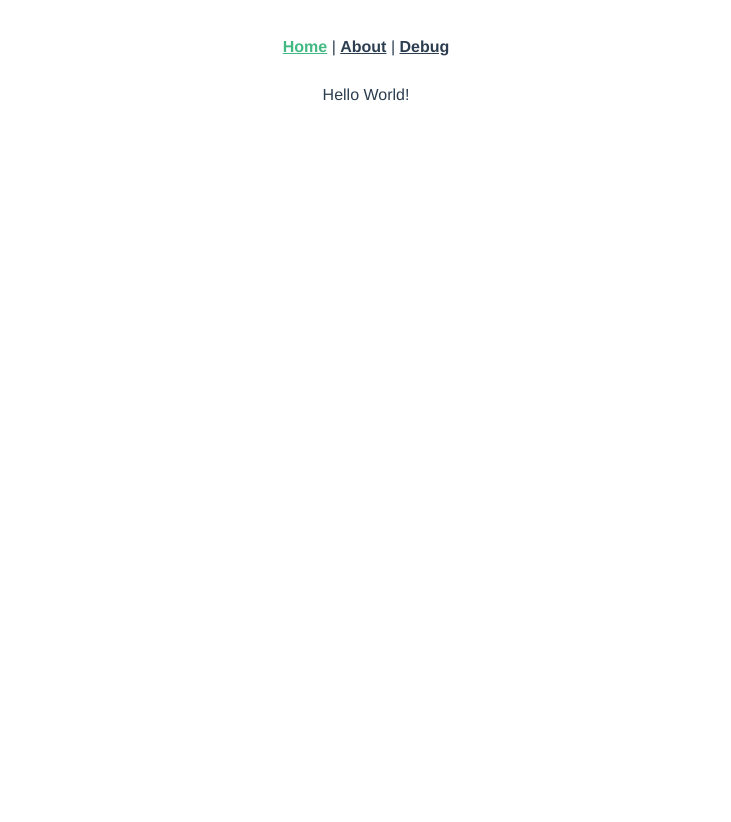
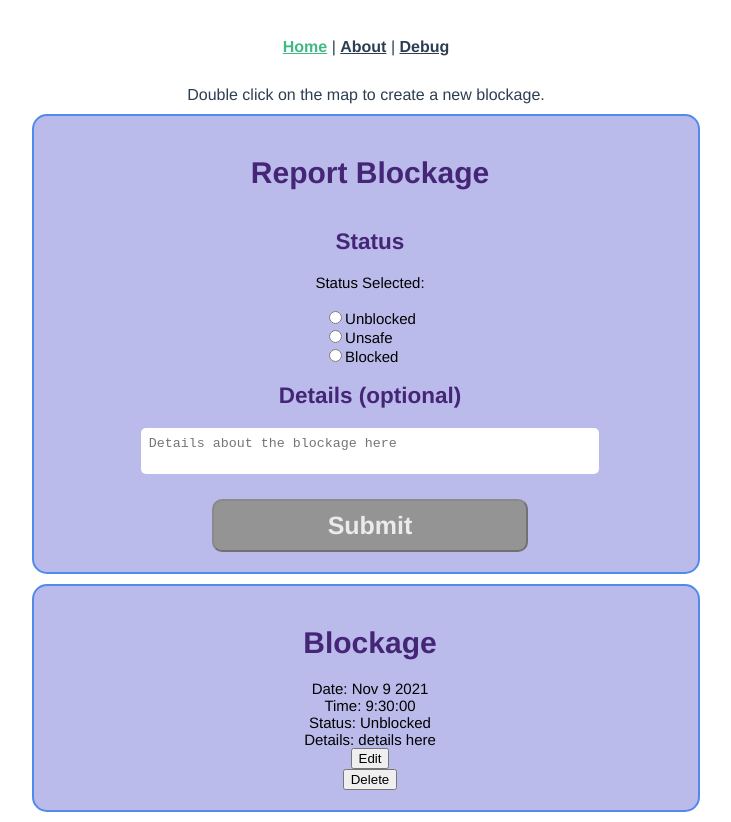
Before and after one commit to hizami-anuar/SafeBike, a Vue app: page / in a window 1280 px wide. Shown: the whole page, without its empty margins (274-1005 px from the left). Before the commit the page ends 800 px from the top, so only its background shows below. Built offline with nearby package versions, Linux system fonts and the light colour scheme.

Commit message:
added blockage editor and new blockage

```diff
--- a/package.json
+++ b/package.json
@@ -29,6 +29,7 @@
     "mongoose": "^6.0.13",
     "morgan": "~1.9.0",
     "nodemon": "^2.0.4",
+    "sass-loader": "^12.3.0",
     "vue": "^2.6.10",
     "vue-router": "^3.5.3",
     "vue-template-compiler": "^2.6.10"
--- /dev/null
+++ b/src/components/Blockage.vue
@@ -0,0 +1,192 @@
+<template>
+    <form action="" class="blockage-creator" @submit.prevent=''>
+        <!-- The Error Label if one occurs -->
+        <h1>Blockage</h1>
+        <!-- <div class="textboxes"> -->
+            <span>Date: {{  date  }}</span>
+            <span>Time: {{  time  }}</span>
+            <div v-if='editing'>
+                <h2>Status</h2>
+                            <div class="checkboxes">
+            <span>
+                <input type="radio" id="unblocked" value="Unblocked" v-model="newStatus">
+                <label for="unblocked">Unblocked</label>
+            </span>
+            <span>
+                <input type="radio" id="unsafe" value="Unsafe" v-model="newStatus">
+                <label for="unsafe">Unsafe</label>
+            </span>
+            <span>
+                <input type="radio" id="blocked" value="Blocked" v-model="newStatus">
+                <label for="blocked">Blocked</label>
+            </span>
+            </div>
+                <h2>Details</h2>
+                <textarea placeholder="hi" v-model='newDetails'/>
+                <button v-on:click="submitEditted">Submit</button>
+            </div>
+            <div v-else>
+                <span>Status: {{  status  }}</span>
+                <br>
+                <span>Details: {{  details }}</span>
+            </div>
+
+            <button :disabled="editing" v-on:click="editBlockage">Edit</button>
+            <button v:on-click="deleteBlockage">Delete</button>
+    </form>
+</template>
+
+<script>
+// import axios from 'axios';
+
+
+export default {
+    name: 'CreateBlockage',
+    components: {
+    },
+    data () {
+        return {
+            errorMessage: '',
+            details: 'details here',
+            status: 'Unblocked',
+            date: "Nov 9 2021",
+            time: "9:30:00",
+            editing: false,
+            newStatus: '',
+            newDetails: '',
+        }
+    },
+    mounted() {
+        this.newDetails = this.details;
+        this.newStatus = this.status;
+    },
+    emits: [
+        // 'created-freet'
+    ],
+    methods: {
+        statusChecked( checked ) {
+            this.checkedStatus = checked;
+        },
+        // onEnter(e) {
+        //     if (e.shiftKey) return;
+        //     if (this.content.length == 0) return;
+
+        //     e.preventDefault();
+        //     this.createFreet();
+        //     this.content = '';
+        // },
+        editBlockage() {
+            this.editing = true;
+            console.log('hi');
+        },
+
+        // submit the editted blockage
+        submitEditted() {
+            // request to submit editted blockage
+            this.editing = false;
+            // new status: this.newStatus
+            // new details: this.newDetails
+        },
+        /**
+         * Makes an API request to create a new Freet. If successful, triggers the callback
+         * for the parent element to update its view as necessary, such as by reloading the
+         * list of freets.
+         */
+        deleteBlockage () {
+            // let fields = { content: this.content };
+            // axios.post(`/api/freets/`, fields).then(() => {
+            //     this.errorMessage = '';
+            //     this.$emit('created-freet');
+            //     this.content = '';
+
+            // }).catch(err => {
+            //     console.log(err.response || err);
+            //     this.errorMessage = err.response.data.error
+            //                         || err.response.data.message
+            //                         || "An unknown error occurred when posting this Freet.";
+            // });
+        },
+
+    }
+}
+</script>
+
+<style scoped>
+h1, h2 {
+    color: rgb(69, 38, 118);
+}
+
+.checkboxes {
+    display: flex;
+    flex-direction: column;
+    align-items: flex-start;
+    /* width: 100%; */
+}
+.blockage-creator {
+    display: flex;
+    flex-direction: column;
+    align-items: center;
+    background-color: rgb(186, 186, 235);
+
+    /* height: 100px; */
+    /* max-width: 500px; */
+    width: 50%;
+    border: 2px solid rgb(81, 138, 235);
+    border-radius: 15px;
+    color: black;
+    font-size: 15px;
+    margin: 10px auto 10px auto;
+    padding: 20px;
+    padding-right: 12px;
+}
+
+.feed-icon {
+ width: 30px;
+ margin-right: 10px;
+}
+
+textarea {
+    width: 70%;
+    /* vertical-align: top; */
+    resize: none;
+    padding: 8px;
+    margin: 0 8px 0 8px;
+    border-radius: 5px;
+    border: none;
+}
+
+.textboxes {
+    display: flex;
+}
+
+.post-button {
+    /* vertical-align: top; */
+    font-size: 25px;
+    font-family: Avenir, Helvetica, Arial, sans-serif;
+    font-weight: bold;
+    border-radius: 10px;
+    height: 60%;
+    margin-top: 4%;
+    display: flex;
+    align-items: center;
+    justify-content: center;
+    width: 50%;
+    background-color: rgb(68, 169, 223);
+    color: white;
+    padding: 10px;
+    /* margin-left: 3px; */
+}
+
+.post-button:disabled {
+    background-color: rgb(148, 148, 148);
+    color: rgb(235, 235, 235);
+}
+
+.post-button:hover:enabled {
+    background-color: rgb(249, 199, 138);
+}
+
+.error{
+    color: red;
+}
+</style>
--- /dev/null
+++ b/src/components/CreateBlockage.vue
@@ -0,0 +1,168 @@
+<template>
+    <form action="" class="blockage-creator" @submit.prevent=''>
+        <!-- The Error Label if one occurs -->
+        <h1>Report Blockage</h1>
+        <!-- <div class="textboxes"> -->
+            <h2>Status</h2>
+            <!-- <textarea v-model="status" placeholder="Enter status here"/> -->
+            <span>Status Selected: {{ picked }}</span>
+            <br>
+            <div class="checkboxes">
+            <span>
+                <input type="radio" id="unblocked" value="Unblocked" v-model="picked">
+                <label for="unblocked">Unblocked</label>
+            </span>
+            <span>
+                <input type="radio" id="unsafe" value="Unsafe" v-model="picked">
+                <label for="unsafe">Unsafe</label>
+            </span>
+            <span>
+                <input type="radio" id="blocked" value="Blocked" v-model="picked">
+                <label for="blocked">Blocked</label>
+            </span>
+            </div>
+            <!-- {{checkedStatus}} -->
+            <h2>Details (optional)</h2>
+            <textarea v-model="details" placeholder="Details about the blockage here"/>
+        <!-- </div> -->
+        <label v-if='this.errorMessage' for='creator-textbox' class='error'>{{this.errorMessage}}</label>
+        <!-- <textarea v-on:keydown.enter='onEnter' id='creator-textbox' class="creator-textbox" v-model="content" placeholder="Click here to begin writing..." /> -->
+        <button :disabled='picked.length === 0' class="post-button" v-on:click="createBlockage">Submit</button>
+    </form>
+</template>
+
+<script>
+// import axios from 'axios';
+
+
+export default {
+    name: 'CreateBlockage',
+    components: {
+    },
+    data () {
+        return {
+            errorMessage: '',
+            details: '',
+            status: '',
+            picked: '',
+        }
+    },
+    emits: [
+        // 'created-freet'
+    ],
+    methods: {
+        statusChecked( checked ) {
+            this.checkedStatus = checked;
+        },
+        // onEnter(e) {
+        //     if (e.shiftKey) return;
+        //     if (this.content.length == 0) return;
+
+        //     e.preventDefault();
+        //     this.createFreet();
+        //     this.content = '';
+        // },
+
+        /**
+         * Makes an API request to create a new Freet. If successful, triggers the callback
+         * for the parent element to update its view as necessary, such as by reloading the
+         * list of freets.
+         */
+        createBlockage () {
+            // let fields = { content: this.content };
+            // axios.post(`/api/freets/`, fields).then(() => {
+            //     this.errorMessage = '';
+            //     this.$emit('created-freet');
+            //     this.content = '';
+
+            // }).catch(err => {
+            //     console.log(err.response || err);
+            //     this.errorMessage = err.response.data.error
+            //                         || err.response.data.message
+            //                         || "An unknown error occurred when posting this Freet.";
+            // });
+        },
+
+    }
+}
+</script>
+
+<style scoped>
+h1, h2 {
+    color: rgb(69, 38, 118);
+}
+
+.checkboxes {
+    display: flex;
+    flex-direction: column;
+    align-items: flex-start;
+    /* width: 100%; */
+}
+.blockage-creator {
+    display: flex;
+    flex-direction: column;
+    align-items: center;
+    background-color: rgb(186, 186, 235);
+
+    /* height: 100px; */
+    /* max-width: 500px; */
+    width: 50%;
+    border: 2px solid rgb(81, 138, 235);
+    border-radius: 15px;
+    color: black;
+    font-size: 15px;
+    margin: 10px auto 10px auto;
+    padding: 20px;
+    padding-right: 12px;
+}
+
+.feed-icon {
+ width: 30px;
+ margin-right: 10px;
+}
+
+textarea {
+    width: 70%;
+    /* vertical-align: top; */
+    resize: none;
+    padding: 8px;
+    margin: 0 8px 0 8px;
+    border-radius: 5px;
+    border: none;
+}
+
+.textboxes {
+    display: flex;
+}
+
+.post-button {
+    /* vertical-align: top; */
+    font-size: 25px;
+    font-family: Avenir, Helvetica, Arial, sans-serif;
+    font-weight: bold;
+    border-radius: 10px;
+    height: 60%;
+    margin-top: 4%;
+    display: flex;
+    align-items: center;
+    justify-content: center;
+    width: 50%;
+    background-color: rgb(68, 169, 223);
+    color: white;
+    padding: 10px;
+    /* margin-left: 3px; */
+}
+
+.post-button:disabled {
+    background-color: rgb(148, 148, 148);
+    color: rgb(235, 235, 235);
+}
+
+.post-button:hover:enabled {
+    background-color: rgb(249, 199, 138);
+}
+
+.error{
+    color: red;
+}
+</style>
--- a/src/views/Home.vue
+++ b/src/views/Home.vue
@@ -1,13 +1,22 @@
 <template>
-  <div class="home">
-    Hello World!
-  </div>
+  <main>
+    <div class="home">
+      <!-- Hello world -->
+      Double click on the map to create a new blockage.
+    </div>
+    <CreateBlockage/>
+    <Blockage/>
+  </main>
 </template>
 
 <script>
 
+import CreateBlockage from '@/components/CreateBlockage.vue';
+import Blockage from '@/components/Blockage.vue';
+// import App from '../App.vue';
+
 export default {
   name: 'Home',
-  components: { }
+  components: { CreateBlockage, Blockage}
 }
 </script>
```
Also changed, not shown: src/components/NavBar.vue (added), 1 other file (tests, documents, lock files or other folders).
